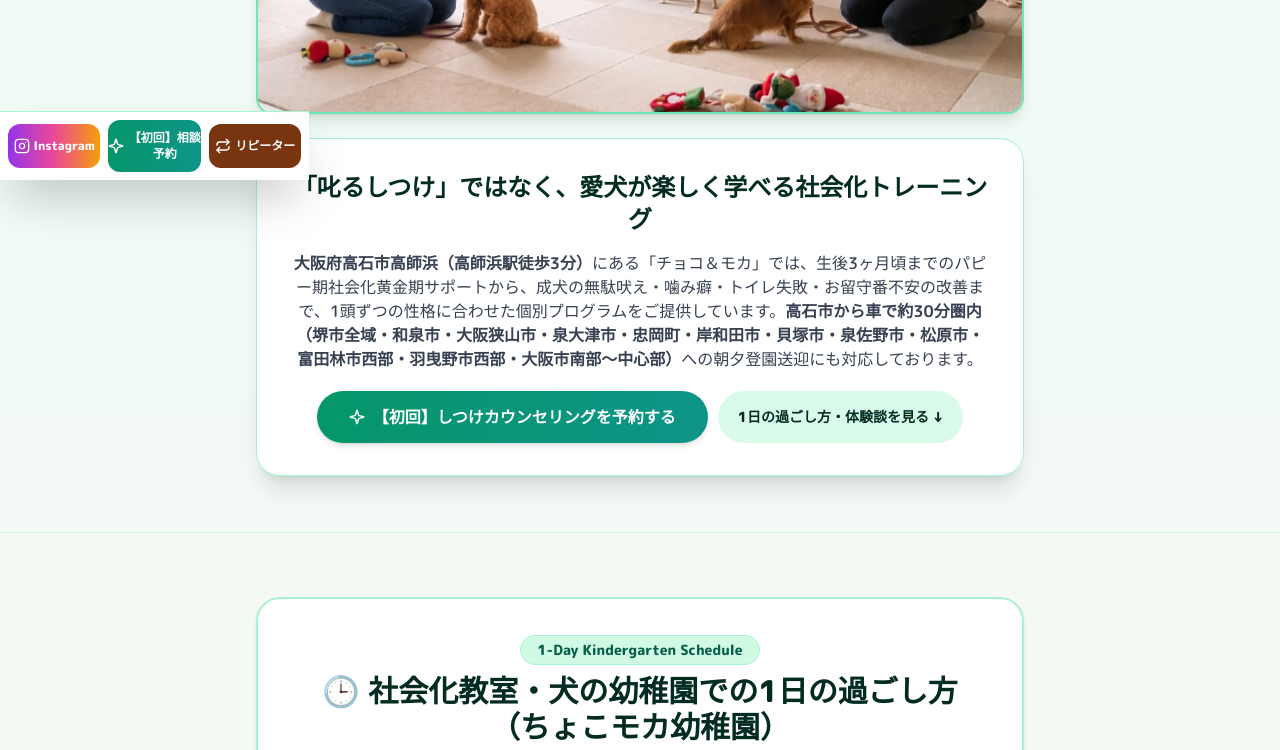
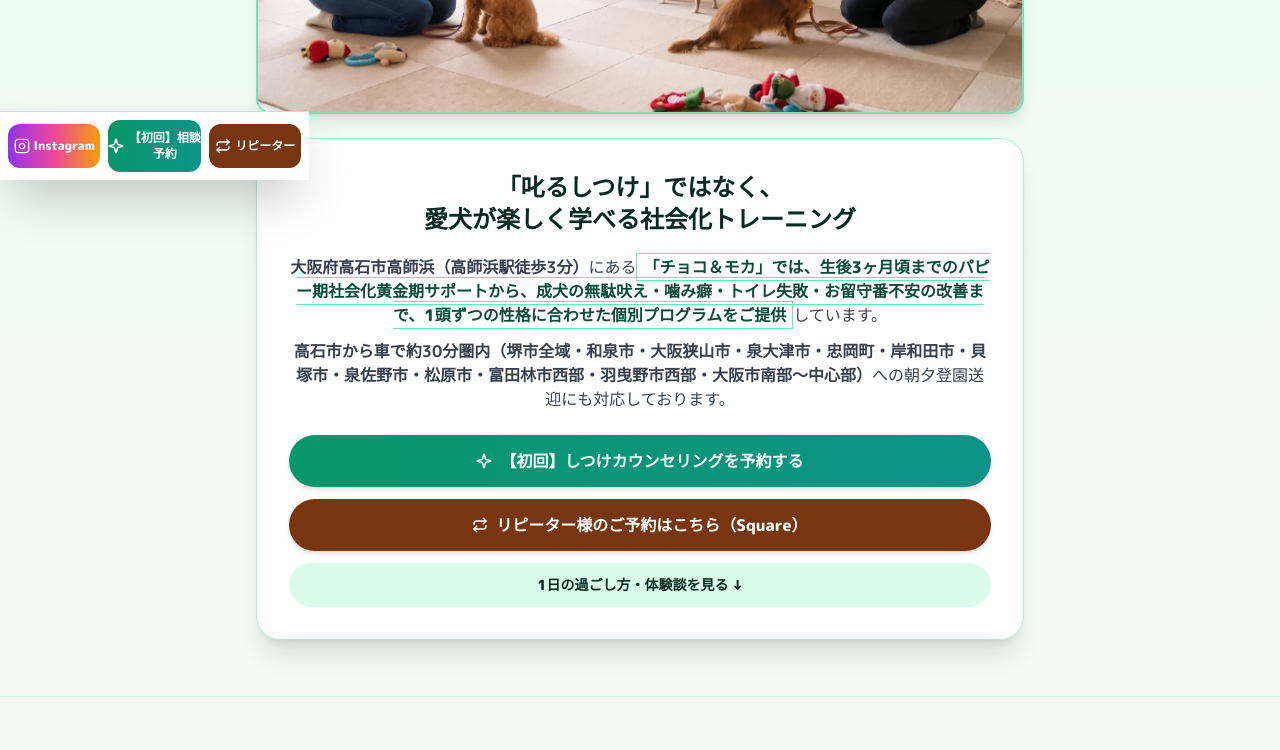
Before and after one commit to dog-hotel-chocomoka/choco-moka-website, a plain HTML site: page school.html in a window 1280 px wide. Shown: the part 620-1370 px from the top of the page. Drawn offline with Linux system fonts and the light colour scheme; no server answers.

Commit message:
Add files via upload

```diff
--- a/school.html
+++ b/school.html
@@ -342,7 +342,7 @@
     </header>
 
     <main>
-        <!-- ① ヒーローセクション（LCP最速表示エリア・スマホ3行 / PC2行見出し最適化） -->
+        <!-- ① ヒーローセクション（LCP最速表示エリア・スマホ/PC2行統一＆ハイライト強調） -->
         <section class="bg-gradient-to-b from-emerald-50 to-teal-50/60 py-8 sm:py-14 border-b border-emerald-100">
             <div class="max-w-5xl mx-auto px-4 text-center">
                 <div class="inline-block bg-emerald-800 text-white text-[10px] sm:text-xs font-extrabold px-3.5 py-1.5 rounded-full mb-3 shadow-sm leading-snug">
@@ -359,17 +359,34 @@
                     <img src="dog-training-puppy-kindergarten-sakai-takaishi-izumi-chocomoka.webp" alt="堺市・高石市・和泉市・大阪狭山市・岸和田市の小型犬専門 犬のしつけ教室・パピー社会化・犬の幼稚園 チョコ＆モカ" width="800" height="500" class="w-full h-auto object-contain block" fetchpriority="high" decoding="sync">
                 </div>
 
-                <div class="bg-white/95 p-5 sm:p-8 rounded-3xl shadow-xl border border-emerald-200 max-w-3xl mx-auto space-y-4">
-                    <p class="text-base sm:text-2xl font-extrabold text-emerald-950 leading-snug">「叱るしつけ」ではなく、<br class="sm:hidden">愛犬が楽しく学べる社会化トレーニング</p>
-                    <p class="text-xs sm:text-base text-gray-700 leading-relaxed text-left sm:text-center">
-                        <strong>大阪府高石市高師浜（高師浜駅徒歩3分）</strong>にある「チョコ＆モカ」では、生後3ヶ月頃までのパピー期社会化黄金期サポートから、成犬の無駄吠え・噛み癖・トイレ失敗・お留守番不安の改善まで、1頭ずつの性格に合わせた個別プログラムをご提供しています。<strong>高石市から車で約30分圏内（堺市全域・和泉市・大阪狭山市・泉大津市・忠岡町・岸和田市・貝塚市・泉佐野市・松原市・富田林市西部・羽曳野市西部・大阪市南部〜中心部）</strong>への朝夕登園送迎にも対応しております。
+                <div class="bg-white/95 p-5 sm:p-8 rounded-3xl shadow-xl border border-emerald-200 max-w-3xl mx-auto space-y-5">
+                    <p class="text-base sm:text-2xl font-extrabold text-emerald-950 leading-snug">
+                        <span class="block">「叱るしつけ」ではなく、</span>
+                        <span class="block">愛犬が楽しく学べる社会化トレーニング</span>
                     </p>
-                    <div class="pt-1 flex flex-col sm:flex-row justify-center gap-2.5">
-                        <button type="button" onclick="openModal()" class="w-full sm:w-auto inline-flex items-center justify-center gap-2 bg-gradient-to-r from-emerald-600 to-teal-600 text-white text-xs sm:text-base font-extrabold px-6 sm:px-8 py-3.5 rounded-full shadow-md active:scale-95 transition">
+
+                    <div class="space-y-3 text-xs sm:text-base text-gray-700 leading-relaxed text-left sm:text-center">
+                        <p>
+                            <strong>大阪府高石市高師浜（高師浜駅徒歩3分）</strong>にある<span class="inline font-extrabold text-emerald-900 bg-emerald-100/90 px-1.5 py-0.5 rounded-md border border-emerald-300">「チョコ＆モカ」では、生後3ヶ月頃までのパピー期社会化黄金期サポートから、成犬の無駄吠え・噛み癖・トイレ失敗・お留守番不安の改善まで、1頭ずつの性格に合わせた個別プログラムをご提供</span>しています。
+                        </p>
+                        <p>
+                            <strong>高石市から車で約30分圏内（堺市全域・和泉市・大阪狭山市・泉大津市・忠岡町・岸和田市・貝塚市・泉佐野市・松原市・富田林市西部・羽曳野市西部・大阪市南部〜中心部）</strong>への朝夕登園送迎にも対応しております。
+                        </p>
+                    </div>
+
+                    <!-- 離脱防止の初回＆リピーター2段ボタン -->
+                    <div class="pt-1 flex flex-col items-center gap-3 max-w-md mx-auto">
+                        <button type="button" onclick="openModal()" class="w-full inline-flex items-center justify-center gap-2 bg-gradient-to-r from-emerald-600 to-teal-600 text-white text-xs sm:text-base font-extrabold px-6 sm:px-8 py-3.5 rounded-full shadow-md min-h-[48px] active:scale-95 transition">
                             <svg class="w-4 h-4 shrink-0" viewBox="0 0 24 24" fill="none" stroke="currentColor" stroke-width="2.2" stroke-linecap="round" stroke-linejoin="round" aria-hidden="true"><path d="M9.937 15.5A2 2 0 0 0 8.5 14.063l-6.135-1.582a.5.5 0 0 1 0-.962L8.5 9.936A2 2 0 0 0 9.937 8.5l1.582-6.135a.5.5 0 0 1 .963 0L14.063 8.5A2 2 0 0 0 15.5 9.937l6.135 1.581a.5.5 0 0 1 0 .964L15.5 14.063a2 2 0 0 0-1.437 1.437l-1.582 6.135a.5.5 0 0 1-.963 0z"/></svg>
                             <span>【初回】しつけカウンセリングを予約する</span>
                         </button>
-                        <a href="#school-schedule-voice" class="w-full sm:w-auto inline-flex items-center justify-center gap-1.5 bg-emerald-100/80 hover:bg-emerald-100 text-emerald-950 text-xs sm:text-sm font-extrabold px-5 py-3.5 rounded-full transition">
+
+                        <a href="https://chocomoka.square.site" target="_blank" rel="noopener noreferrer" class="w-full inline-flex items-center justify-center gap-2 bg-amber-900 hover:bg-amber-950 text-white text-xs sm:text-base font-extrabold px-6 sm:px-8 py-3.5 rounded-full shadow-md min-h-[48px] active:scale-95 transition">
+                            <svg class="w-4 h-4 shrink-0" viewBox="0 0 24 24" fill="none" stroke="currentColor" stroke-width="2.2" stroke-linecap="round" stroke-linejoin="round" aria-hidden="true"><path d="m17 2 4 4-4 4"/><path d="M3 11v-1a4 4 0 0 1 4-4h14"/><path d="m7 22-4-4 4-4"/><path d="M21 13v1a4 4 0 0 1-4 4H3"/></svg>
+                            <span>リピーター様のご予約はこちら（Square）</span>
+                        </a>
+
+                        <a href="#school-schedule-voice" class="w-full inline-flex items-center justify-center gap-1.5 bg-emerald-100/80 hover:bg-emerald-100 text-emerald-950 text-xs sm:text-sm font-extrabold px-5 py-3 rounded-full transition">
                             <span>1日の過ごし方・体験談を見る ↓</span>
                         </a>
                     </div>
@@ -438,7 +455,7 @@
                     </div>
                 </div>
 
-                <!-- 飼い主様の声 -->
+                <!-- 飼い主様の声（サブタイトルすっきり整理済み） -->
                 <div id="school-voice" class="space-y-6">
                     <div class="text-center max-w-3xl mx-auto">
                         <span class="bg-emerald-100 text-emerald-900 text-[10px] sm:text-xs font-bold px-3.5 py-1 rounded-full border border-emerald-300 uppercase tracking-wider">Student &amp; Owner Feedback</span>
@@ -446,7 +463,7 @@
                             🐕 堺市・高石市・和泉市の<br class="sm:hidden">小型犬オーナー様の声
                         </h2>
                         <p class="text-xs sm:text-sm text-gray-700 font-bold mt-2 leading-relaxed">
-                            高石市から車約30分圏内（堺市全域・高石市・和泉市・大阪狭山市・泉大津市・忠岡町・岸和田市・貝塚市・泉佐野市・松原市・富田林市西部・羽曳野市西部・大阪市南部〜中心部）からパピー期の社会化やちょこモカ幼稚園に通われた小型犬オーナー様の体験談をご紹介 🐾
+                            パピー期の社会化やちょこモカ幼稚園に通われた小型犬オーナー様の体験談をご紹介 🐾
                         </p>
                     </div>
 
@@ -590,12 +607,12 @@
 
                     <!-- 【初回】相談予約 ＆ 下部にリピーター予約ボタン配置 -->
                     <div class="pt-3 flex flex-col items-center gap-3 max-w-md mx-auto">
-                        <button type="button" onclick="openModal()" class="w-full inline-flex items-center justify-center gap-2 bg-gradient-to-r from-emerald-600 to-teal-600 text-white text-xs sm:text-base font-extrabold px-7 py-3.5 rounded-full shadow-lg active:scale-95 transition">
+                        <button type="button" onclick="openModal()" class="w-full inline-flex items-center justify-center gap-2 bg-gradient-to-r from-emerald-600 to-teal-600 text-white text-xs sm:text-base font-extrabold px-7 py-3.5 rounded-full shadow-lg min-h-[48px] active:scale-95 transition">
                             <svg class="w-4 h-4 shrink-0" viewBox="0 0 24 24" fill="none" stroke="currentColor" stroke-width="2.2" stroke-linecap="round" stroke-linejoin="round" aria-hidden="true"><path d="M9.937 15.5A2 2 0 0 0 8.5 14.063l-6.135-1.582a.5.5 0 0 1 0-.962L8.5 9.936A2 2 0 0 0 9.937 8.5l1.582-6.135a.5.5 0 0 1 .963 0L14.063 8.5A2 2 0 0 0 15.5 9.937l6.135 1.581a.5.5 0 0 1 0 .964L15.5 14.063a2 2 0 0 0-1.437 1.437l-1.582 6.135a.5.5 0 0 1-.963 0z"/></svg>
                             <span>【初回】しつけカウンセリングを予約する</span>
                         </button>
 
-                        <a href="https://chocomoka.square.site" target="_blank" rel="noopener noreferrer" class="w-full inline-flex items-center justify-center gap-2 bg-amber-900 hover:bg-amber-950 text-white text-xs sm:text-base font-extrabold px-7 py-3.5 rounded-full shadow-md active:scale-95 transition">
+                        <a href="https://chocomoka.square.site" target="_blank" rel="noopener noreferrer" class="w-full inline-flex items-center justify-center gap-2 bg-amber-900 hover:bg-amber-950 text-white text-xs sm:text-base font-extrabold px-7 py-3.5 rounded-full shadow-md min-h-[48px] active:scale-95 transition">
                             <svg class="w-4 h-4 shrink-0" viewBox="0 0 24 24" fill="none" stroke="currentColor" stroke-width="2.2" stroke-linecap="round" stroke-linejoin="round" aria-hidden="true"><path d="m17 2 4 4-4 4"/><path d="M3 11v-1a4 4 0 0 1 4-4h14"/><path d="m7 22-4-4 4-4"/><path d="M21 13v1a4 4 0 0 1-4 4H3"/></svg>
                             <span>リピーター様のご予約はこちら（Square）</span>
                         </a>
@@ -750,12 +767,12 @@
 
                 <!-- 予約CTA（初回相談＋下部にリピーター予約配置） -->
                 <div class="pt-2 flex flex-col items-center gap-3 max-w-md mx-auto">
-                    <button type="button" onclick="openModal()" class="w-full inline-flex items-center justify-center gap-2 bg-gradient-to-r from-emerald-600 to-teal-600 text-white text-xs sm:text-base font-extrabold px-7 py-3.5 rounded-full shadow-lg active:scale-95 transition">
+                    <button type="button" onclick="openModal()" class="w-full inline-flex items-center justify-center gap-2 bg-gradient-to-r from-emerald-600 to-teal-600 text-white text-xs sm:text-base font-extrabold px-7 py-3.5 rounded-full shadow-lg min-h-[48px] active:scale-95 transition">
                         <svg class="w-4 h-4 shrink-0" viewBox="0 0 24 24" fill="none" stroke="currentColor" stroke-width="2.2" stroke-linecap="round" stroke-linejoin="round" aria-hidden="true"><path d="M9.937 15.5A2 2 0 0 0 8.5 14.063l-6.135-1.582a.5.5 0 0 1 0-.962L8.5 9.936A2 2 0 0 0 9.937 8.5l1.582-6.135a.5.5 0 0 1 .963 0L14.063 8.5A2 2 0 0 0 15.5 9.937l6.135 1.581a.5.5 0 0 1 0 .964L15.5 14.063a2 2 0 0 0-1.437 1.437l-1.582 6.135a.5.5 0 0 1-.963 0z"/></svg>
                         <span>【初回】しつけカウンセリングを予約する</span>
                     </button>
 
-                    <a href="https://chocomoka.square.site" target="_blank" rel="noopener noreferrer" class="w-full inline-flex items-center justify-center gap-2 bg-amber-900 hover:bg-amber-950 text-white text-xs sm:text-base font-extrabold px-7 py-3.5 rounded-full shadow-md active:scale-95 transition">
+                    <a href="https://chocomoka.square.site" target="_blank" rel="noopener noreferrer" class="w-full inline-flex items-center justify-center gap-2 bg-amber-900 hover:bg-amber-950 text-white text-xs sm:text-base font-extrabold px-7 py-3.5 rounded-full shadow-md min-h-[48px] active:scale-95 transition">
                         <svg class="w-4 h-4 shrink-0" viewBox="0 0 24 24" fill="none" stroke="currentColor" stroke-width="2.2" stroke-linecap="round" stroke-linejoin="round" aria-hidden="true"><path d="m17 2 4 4-4 4"/><path d="M3 11v-1a4 4 0 0 1 4-4h14"/><path d="m7 22-4-4 4-4"/><path d="M21 13v1a4 4 0 0 1-4 4H3"/></svg>
                         <span>リピーター様のご予約はこちら（Square）</span>
                     </a>
@@ -896,7 +913,7 @@
             </div>
         </section>
 
-        <!-- ⑦ 店舗情報・アクセス（スマホ2行見出し＋高速ロードマップ搭載） -->
+        <!-- ⑦ 店舗情報・アクセス（メールアドレス追加＋スマホ2行見出し＋高速ロードマップ搭載） -->
         <section id="access" class="py-10 sm:py-12 bg-white border-b border-emerald-100">
             <div class="max-w-5xl mx-auto px-4">
                 <div class="text-center mb-6">
@@ -912,8 +929,9 @@
                             <div class="flex border-b border-amber-100 pb-2"><dt class="w-24 font-bold text-amber-900 shrink-0">住所</dt><dd class="font-bold">〒592-0004 大阪府高石市高師浜４丁目８−１６<br><span class="text-xs font-normal text-gray-600">（南海高師浜線「高師浜駅」徒歩3分 / 駐車場1台）</span></dd></div>
                             <div class="flex border-b border-amber-100 pb-2"><dt class="w-24 font-bold text-amber-900 shrink-0">対応エリア</dt><dd class="font-bold text-amber-950 leading-relaxed">高石市・堺市全域・和泉市・大阪狭山市（狭山）・泉大津市・忠岡町・岸和田市・貝塚市・泉佐野市・松原市・富田林市西部・羽曳野市西部・大阪市（住之江区・住吉区・阿倍野区・浪速区・天王寺区・東住吉区・平野区）</dd></div>
                             <div class="flex border-b border-amber-100 pb-2"><dt class="w-24 font-bold text-amber-900 shrink-0">電話番号</dt><dd><a href="tel:07094408118" class="font-bold text-amber-900 underline">070-9440-8118</a></dd></div>
+                            <div class="flex border-b border-amber-100 pb-2"><dt class="w-24 font-bold text-amber-900 shrink-0">メール</dt><dd><a href="mailto:admin@chocomoka.com" class="font-bold text-amber-900 underline">admin@chocomoka.com</a></dd></div>
                             <div class="flex border-b border-amber-100 pb-2"><dt class="w-24 font-bold text-amber-900 shrink-0">営業時間</dt><dd>9:00〜19:00（不定休）</dd></div>
-                            <div class="flex border-b border-amber-100 pb-2"><dt class="w-24 font-bold text-amber-900 shrink-0">お支払い</dt><dd class="font-medium text-gray-700">現金・クレジットカード（VISA/Mastercard/JCB/AMEX）・電子マネー（iD/QUICPay）・QR決済（PayPay/d払い/楽天ペイ/au PAY/メルペイ）</dd></div>
+                            <div class="flex border-b border-amber-100 pb-2"><dt class="w-24 font-bold text-amber-900 shrink-0">お支払い</dt><dd class="font-medium text-gray-700 leading-relaxed">現金・クレジットカード（VISA/Mastercard/JCB/AMEX）・電子マネー（iD/QUICPay）・QR決済（PayPay/d払い/楽天ペイ/au PAY/メルペイ）</dd></div>
                             <div class="flex border-b border-amber-100 pb-2"><dt class="w-24 font-bold text-amber-900 shrink-0">動物取扱業</dt><dd>大阪府第5186ー2号（保管）<br><span class="font-bold text-emerald-900">ドッグトレーナー兼オーナー：齋藤 健太郎</span></dd></div>
                             <div class="flex"><dt class="w-24 font-bold text-amber-900 shrink-0">関連ページ</dt><dd class="space-x-2"><a href="index.html" class="text-amber-800 underline font-bold">ペットホテルTOP</a> / <a href="save_school_blog.html" class="text-emerald-700 underline font-bold">しつけ教室の口コミ</a> / <a href="sitter.html" class="text-blue-700 underline font-bold">ペットシッター</a></dd></div>
                         </dl>
```
